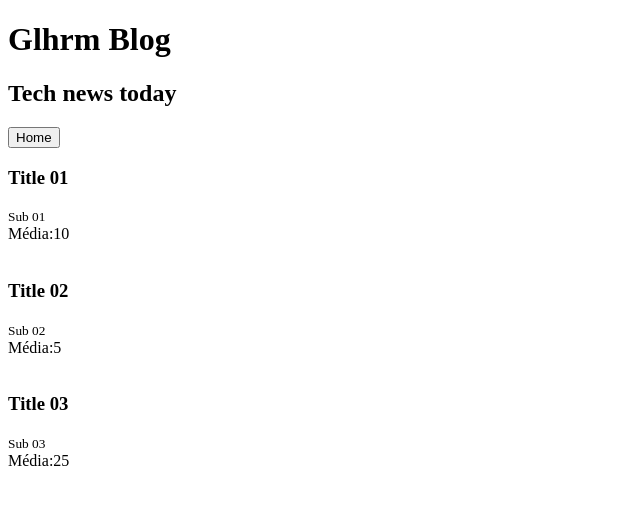
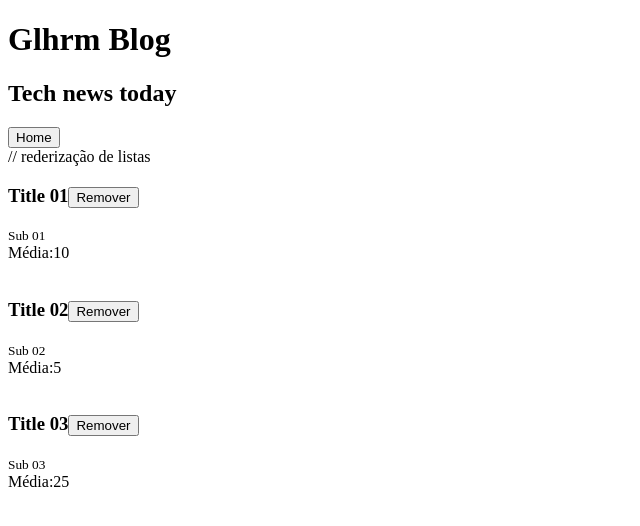
Before and after one commit to gcmorais/study-assignments, a React app in the folder jstack/react-fundamentos/: page / in a window 1280 px wide. Shown: the top 526 px of the page, without its empty margins (0-640 px from the left). Built offline with nearby package versions, Linux system fonts and the light colour scheme.

Commit message:
useState & callback via props

```diff
--- a/jstack/react-fundamentos/src/App.js
+++ b/jstack/react-fundamentos/src/App.js
@@ -1,28 +1,55 @@
-import React from "react";
+import React, { useState } from "react";
 import { Article } from "./Article";
 import { Header } from "./Header";
 
-const posts =[
-    { title: 'Title 01', subtitle: 'Sub 01', likes: 20 },
-    { title: 'Title 02', subtitle: 'Sub 02', likes: 10 },
-    { title: 'Title 03', subtitle: 'Sub 03', likes: 50 },
-]
+
 
 export function App(){
+
+    // Trabalhando com States
+    const [posts, setPosts] = useState([
+        { id: Math.random(), title: 'Title 01', subtitle: 'Sub 01', likes: 20 },
+        { id: Math.random(), title: 'Title 02', subtitle: 'Sub 02', likes: 10 },
+        { id: Math.random(), title: 'Title 03', subtitle: 'Sub 03', likes: 50 },
+    ]);
+
+    function handleRefresh(){
+        setPosts((prevState) => [
+            ...prevState,
+            {
+                id: Math.random(),
+                title: `Title 0${prevState.length + 1}`,
+                subtitle: `Sub 0${prevState.length + 1}`,
+                likes: 20,
+            }
+        ]);
+    }
+    // função de callback via props
+    function handleRemovePost(postId){
+        setPosts((prevState) => (
+            prevState.filter(post => post.id !== postId)
+        ));
+    }
+    // Fim States
+
     return (
         <>
             <Header
                 subtitle = "Tech news today"
             >
-                <button name="button">Home</button>
+                <button onClick={handleRefresh} name="button">Home</button>
             </Header>
+
+            // rederização de listas
             {posts.map(post => (
                 <Article
-                    key={post.title}
+                    key={post.id}
                     likes={post.likes}
+                    onRemove={handleRemovePost}
                     post={{
                         title: post.title,
                         subtitle: post.subtitle,
+                        id: post.id,
                     }}
                 />
             ))}
--- a/jstack/react-fundamentos/src/Article.js
+++ b/jstack/react-fundamentos/src/Article.js
@@ -5,7 +5,10 @@ export function Article(props){
     return (
         <>
             <article>
-                <h3>{props.post.title}</h3>
+
+                <h3>{props.post.title}
+                <button onClick={() => props.onRemove(props.post.id)} name="button">Remover</button>
+                </h3>
                 <small>{props.post.subtitle}</small>
                 <br/>
                 Média:{props.likes /2}
@@ -17,7 +20,9 @@ export function Article(props){
 
 Article.propTypes = {
     likes: PropTypes.number.isRequired,
+    onRemove: PropTypes.func.isRequired,
     post: PropTypes.shape({
+        id: PropTypes.number.isRequired,
         title: PropTypes.string.isRequired,
         subtitle: PropTypes.string.isRequired,
     }).isRequired,
--- a/jstack/react-fundamentos/src/Header.js
+++ b/jstack/react-fundamentos/src/Header.js
@@ -1,18 +1,21 @@
 import React from "react";
 import PropTypes from 'prop-types';
 
-export function Header(props){
+// Forma desestruturada das props abaixo
+export function Header({title, subtitle, children}){
     return (
         <>
             <div>
-                <h1>{props.title}</h1>
-                <h2>{props.subtitle}</h2>
-                {props.children}
+                <h1>{title}</h1>
+                <h2>{subtitle}</h2>
+                {children}
             </div>
         </>
     )
 }
 
+// tipagem das props
+// adicionar lib pop-types
 Header.propTypes = {
     title: PropTypes.string,
     subtitle: PropTypes.string.isRequired,
```
